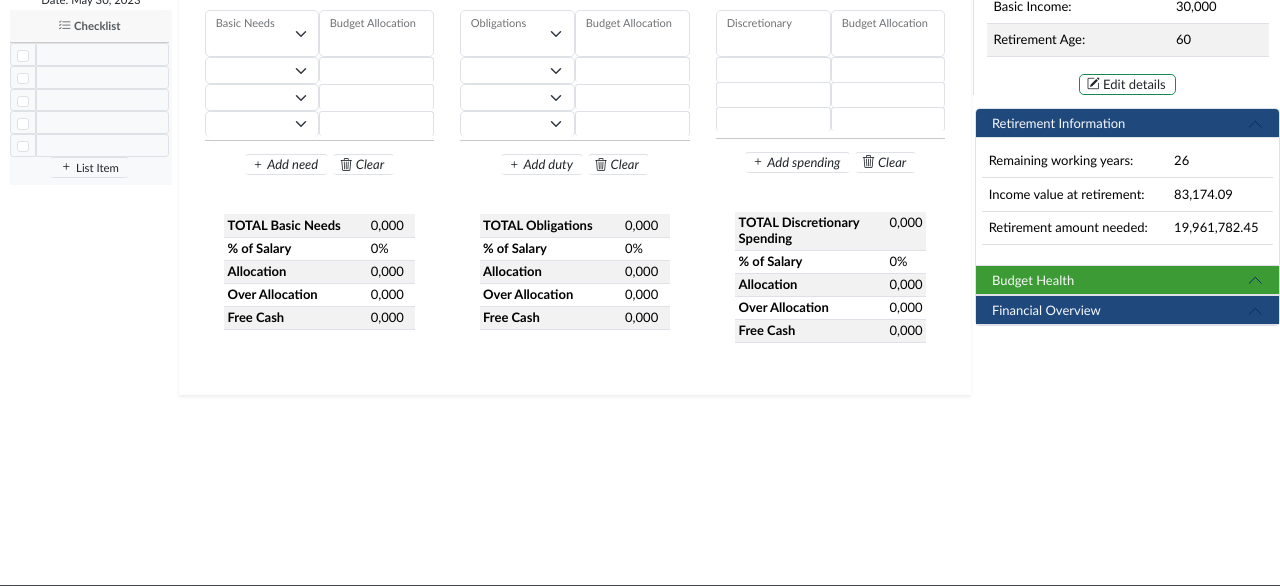
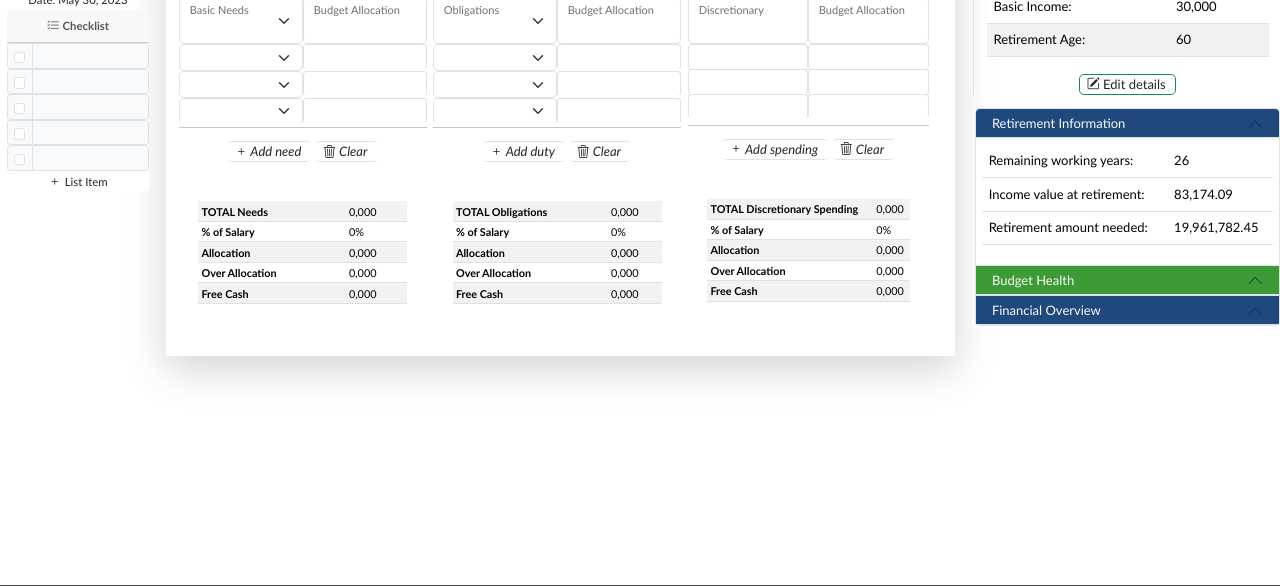
Before and after one commit to g33line/M1Tracker, a plain HTML site: page home.html in a window 1280 px wide. Shown: the part 183-769 px from the top of the page. Drawn offline with nearby package versions, Linux system fonts and the light colour scheme.

Commit message:
modified:   home.html

```diff
--- a/home.html
+++ b/home.html
@@ -114,7 +114,7 @@
                 </div> <!--Header end-->
 
                 <!--Main Section-->
-                <div class="row ms-4" >
+                <div class="row ms-2" >
                     <div class="col-lg-2 g-0 text-nowrap">
                         <div class="container-lg g-0 pt-3">
                             <div class="row g-0">
@@ -122,51 +122,51 @@
                                    <span class="tultip" data-bs-placement="bottom" title="BSP10piso">
                                     <img src="mp1images/logo.jpg" class="img-fluid" width="170" height="150" alt="BSP10coin">
                                     </span>
+                                        <div class="pt-2 text-center"> <Small> Date: May 30, 2023 </Small></div>
+
                                 </div>
-                                <div class="card fw-light border-0 g-0" >
-                                    <div class="pt-2 text-center"> <Small> Date: May 30, 2023 </Small></div>
-                                </div>
+
                                 <!--Checklist-->
-                                <div class="container-fluid bg-light fw-semibold pb-2 pe-1 text-center g-0">
+                                <div class="container-fluid fw-semibold text-center pb-2">
                                         <div class="card border-0">
                                             <div class="card-header text-muted ">
                                                 <span><small><i class="bi bi-list-check"></i>
                                                      Checklist</small> </span></div>
-                                            <div class="card-body bg-light text-dark m-0 p-0">
-                                                <div class="input-group input-group-sm m-0 p-0">
+                                            <div class=" text-dark">
+                                                <div class="input-group input-group-sm ">
                                                     <div class="input-group-text ">
                                                     <input class="form-check-input " type="checkbox" aria-label="Goalcheckbox">
                                                     </div>
-                                                    <input type="text" class="form-control bg-light m-0 p-0"  aria-label="Goalinput">
+                                                    <input type="text" class="form-control bg-light "  aria-label="Goalinput">
                                                 </div>
-                                                <div class="input-group input-group-sm m-0 p-0">
+                                                <div class="input-group input-group-sm">
                                                     <div class="input-group-text ">
                                                     <input class="form-check-input " type="checkbox" aria-label="Goalcheckbox">
                                                     </div>
-                                                    <input type="text" class="form-control bg-light m-0 p-0"  aria-label="Goalinput">
+                                                    <input type="text" class="form-control bg-light"  aria-label="Goalinput">
                                                 </div>
-                                                <div class="input-group input-group-sm m-0 p-0">
+                                                <div class="input-group input-group-sm ">
                                                     <div class="input-group-text ">
                                                     <input class="form-check-input " type="checkbox" aria-label="Goalcheckbox">
                                                     </div>
-                                                    <input type="text" class="form-control bg-light m-0 p-0"  aria-label="Goalinput">
+                                                    <input type="text" class="form-control bg-light "  aria-label="Goalinput">
                                                 </div>
-                                                <div class="input-group input-group-sm m-0 p-0">
+                                                <div class="input-group input-group-sm ">
                                                     <div class="input-group-text ">
                                                     <input class="form-check-input " type="checkbox" aria-label="Goalcheckbox">
                                                     </div>
-                                                    <input type="text" class="form-control bg-light m-0 p-0"  aria-label="Goalinput">
+                                                    <input type="text" class="form-control bg-light "  aria-label="Goalinput">
                                                 </div>
-                                                <div class="input-group input-group-sm m-0 p-0">
+                                                <div class="input-group input-group-sm ">
                                                     <div class="input-group-text ">
                                                     <input class="form-check-input " type="checkbox" aria-label="Goalcheckbox">
                                                     </div>
-                                                    <input type="text" class="form-control bg-light m-0 p-0"  aria-label="Goalinput">
+                                                    <input type="text" class="form-control bg-light "  aria-label="Goalinput">
                                                 </div>
                                                 <span>
                                                     <!--Tooltip-->
                                                     <span class="tultip" data-bs-placement="bottom" title="Add another goal or task">
-                                                        <button class="btn btn-block border-top border-bottom border-1 my-0 py-0" style="font-size: small;" type="button">
+                                                        <button class="btn btn-outline-muted my-0 py-0" style="font-size: small;" type="button">
                                                         <i class="bi bi-plus"></i> <small> List Item </small>
                                                     </button>
                                                     </span>
@@ -181,7 +181,7 @@
 
                     <div class="col p-0 pe-4 pb-5" style="color:#1f497d ;">
                         <!--Tab Content Display-->
-                        <div class="container-fluid my-3 ms-2 g-0" style="height:auto;">
+                        <div class="container-fluid ms-xl-2 g-0" style="height:auto;">
                             <nav> <!--Panel navigation-->
                                 <div class="nav nav-tabs" id="nav-tab" role="tablist">
                                     <button class="nav-link text-reset pt-0 pb-0 mt-0" id="home-tab" data-bs-toggle="tab" data-bs-target="#home"
@@ -208,7 +208,7 @@
                                 </div>
                             </nav>
                             <!--Panel dispaly window-->
-                            <div class="tab-content shadow-sm" id="nav-tabContent">
+                            <div class="tab-content shadow-lg me-1 " id="nav-tabContent">
                                 <div class="tab-pane fade " id="home" role="tabpanel" aria-labelledby="home-tab" tabindex="0">
                                     <h4 class="ms-3 mt-3">Take charge. Be your own personal money manager!</h4>
                                     <p class="display-7 ms-3 mb-4">Watch the Money Supply video to know about M1.</p>
@@ -235,12 +235,12 @@
                                         <div class="col ms-3 mt-3 pe-4">
                                             Allocate your income.
                                             <i class="bi bi-piggy-bank" style="font-size: x-large;"></i> </h5>
-                                            <button class="btn btn-sm btn-outline-success float-end"> Save Tracker to enable all features.</button>
+                                            <button class="btn btn-sm btn-outline-success float-end"> <strong>Save Tracker</strong> to enable all features.</button>
                                         </div>
                                         <div class="container-fluid pb-3">
                                             <div class="row g-0">
                                                 <!--Basic needs-->
-                                                <div class="col-md-4 card px-3 border-0">
+                                                <div class="col-md-4 card pe-2 border-0">
                                                     <h5 class=" mt-3 mb-4">
                                                     <div class="row g-0">
                                                         <div class="col form-floating g-0">
@@ -325,31 +325,31 @@
                                                     <!--Total summary-->
                                                     <div class="m-4" >
                                                         <table class="table table-sm table-striped mt-5">
-                                                            <tr class="">
-                                                                <th scope="row">TOTAL Basic Needs</th>
-                                                                <td>0,000</td>
+                                                            <tr >
+                                                                <th scope="row" class="" style="font-size: smaller;">TOTAL Needs</th>
+                                                                <td style="font-size: smaller;">0,000</td>
+                                                            </tr>
+                                                            <tr >
+                                                                <th scope="row" style="font-size: smaller;">% of Salary</th>
+                                                                <td style="font-size: smaller;">0%</td>
                                                             </tr>
                                                             <tr>
-                                                                <th scope="row">% of Salary</th>
-                                                                <td>0%</td>
+                                                                <th scope="row" style="font-size: smaller;">Allocation</th>
+                                                                <td style="font-size: smaller;">0,000</td>
                                                             </tr>
                                                             <tr>
-                                                                <th scope="row">Allocation</th>
-                                                                <td>0,000</td>
+                                                                <th scope="row" style="font-size: smaller;">Over Allocation</th>
+                                                                <td style="font-size: smaller;">0,000</td>
                                                             </tr>
                                                             <tr>
-                                                                <th scope="row">Over Allocation</th>
-                                                                <td>0,000</td>
-                                                            </tr>
-                                                            <tr>
-                                                                <th scope="row">Free Cash</th>
-                                                                <td>0,000</td>
+                                                                <th scope="row" style="font-size: smaller;">Free Cash</th>
+                                                                <td style="font-size: smaller;">0,000</td>
                                                             </tr>
                                                         </table>
                                                     </div>
                                                 </div>
                                                 <!--Obligations-->
-                                                <div class="col-md-4 card px-3 border-0">
+                                                <div class="col-md-4 card pe-2 border-0">
                                                     <h5 class=" mt-3 mb-4">
                                                     <div class="row g-0">
                                                         <div class="col form-floating g-0">
@@ -430,31 +430,31 @@
                                                     <!--Total summary-->
                                                     <div class="m-4">
                                                         <table class="table table-sm table-striped mt-5">
-                                                            <tr>
-                                                                <th scope="row">TOTAL Obligations</th>
-                                                                <td>0,000</td>
+                                                            <tr >
+                                                                <th scope="row" class="" style="font-size: smaller;">TOTAL Obligations</th>
+                                                                <td style="font-size: smaller;">0,000</td>
+                                                            </tr>
+                                                            <tr >
+                                                                <th scope="row" style="font-size: smaller;">% of Salary</th>
+                                                                <td style="font-size: smaller;">0%</td>
                                                             </tr>
                                                             <tr>
-                                                                <th scope="row">% of Salary</th>
-                                                                <td>0%</td>
+                                                                <th scope="row" style="font-size: smaller;">Allocation</th>
+                                                                <td style="font-size: smaller;">0,000</td>
                                                             </tr>
                                                             <tr>
-                                                                <th scope="row">Allocation</th>
-                                                                <td>0,000</td>
+                                                                <th scope="row" style="font-size: smaller;">Over Allocation</th>
+                                                                <td style="font-size: smaller;">0,000</td>
                                                             </tr>
                                                             <tr>
-                                                                <th scope="row">Over Allocation</th>
-                                                                <td>0,000</td>
-                                                            </tr>
-                                                            <tr>
-                                                                <th scope="row">Free Cash</th>
-                                                                <td>0,000</td>
+                                                                <th scope="row" style="font-size: smaller;">Free Cash</th>
+                                                                <td style="font-size: smaller;">0,000</td>
                                                             </tr>
                                                         </table>
                                                     </div>
                                                 </div>
                                                 <!--Leisure / Discretionary-->
-                                                <div class="col-md-4 card px-3 border-0">
+                                                <div class="col-md-4 card pe-3 border-0">
                                                     <h5 class="mt-3 mb-4">
                                                     <div class="row g-0">
                                                         <div class="col form-floating g-0">
@@ -507,27 +507,27 @@
                                                         </span>
                                                     </div>
                                                     <!--Total summary-->
-                                                    <div class="m-4">
-                                                        <table class="table table-sm table-striped mt-5">
-                                                            <tr>
-                                                                <th scope="row">TOTAL Discretionary Spending</th>
-                                                                <td>0,000</td>
+                                                    <div class="m-4" >
+                                                        <table class="table table-sm table-striped mt-5" style="font-size: smaller;">
+                                                            <tr >
+                                                                <th scope="row" class="" style="font-size: smaller;">TOTAL Discretionary Spending</th>
+                                                                <td style="font-size: smaller;">0,000</td>
+                                                            </tr>
+                                                            <tr >
+                                                                <th scope="row" style="font-size: smaller;">% of Salary</th>
+                                                                <td style="font-size: smaller;">0%</td>
                                                             </tr>
                                                             <tr>
-                                                                <th scope="row">% of Salary</th>
-                                                                <td>0%</td>
+                                                                <th scope="row" style="font-size: smaller;">Allocation</th>
+                                                                <td style="font-size: smaller;">0,000</td>
                                                             </tr>
                                                             <tr>
-                                                                <th scope="row">Allocation</th>
-                                                                <td>0,000</td>
+                                                                <th scope="row" style="font-size: smaller;">Over Allocation</th>
+                                                                <td style="font-size: smaller;">0,000</td>
                                                             </tr>
                                                             <tr>
-                                                                <th scope="row">Over Allocation</th>
-                                                                <td>0,000</td>
-                                                            </tr>
-                                                            <tr>
-                                                                <th scope="row">Free Cash</th>
-                                                                <td>0,000</td>
+                                                                <th scope="row" style="font-size: smaller;">Free Cash</th>
+                                                                <td style="font-size: smaller;">0,000</td>
                                                             </tr>
                                                         </table>
                                                     </div>
```
